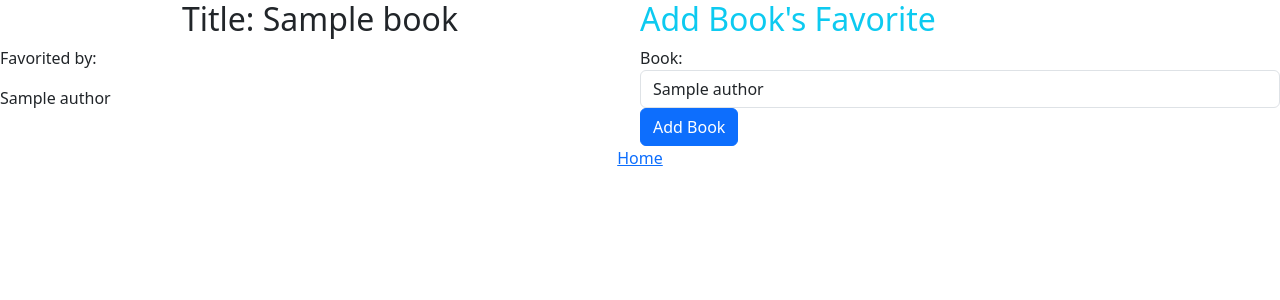
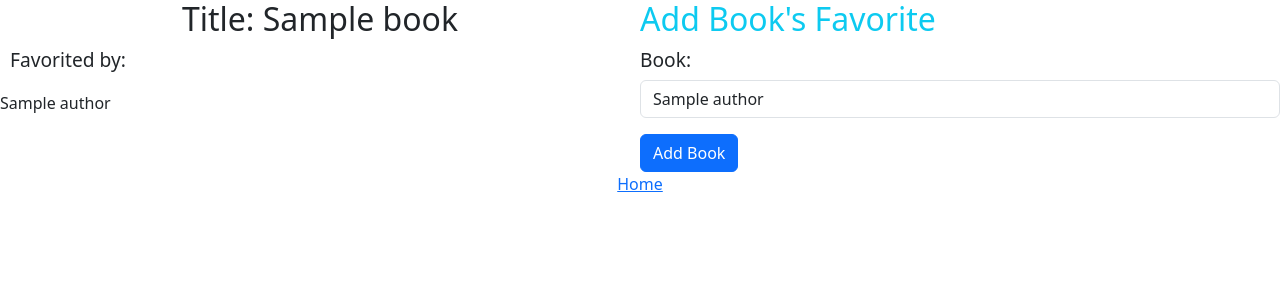
Before and after one commit to Brando129/books, a Python web app: template flask_app/templates/show_books.html in a window 1280 px wide. Shown: the top 300 px of the page. Run offline with Jinja, Linux system fonts and the light colour scheme; the template is opened without the code that fills it: most values are stand-ins (such as "Sample title", 1, 10 or a date in 2020).

Commit message:
fixed show_books route/ working on css

```diff
--- a/flask_app/controllers/controllers_books.py
+++ b/flask_app/controllers/controllers_books.py
@@ -20,7 +20,7 @@ def create_book():
     return redirect('/books')
 
 # Route for ...
-@app.route('/book/<int:id>')
+@app.route('/books/<int:id>')
 def show_book(id):
     data = {
         "id": id
--- a/flask_app/static/css/style.css
+++ b/flask_app/static/css/style.css
@@ -22,3 +22,14 @@
     color: gold;
     font-size: larger;
 }
+
+/* show_books HTML */
+.book_label {
+    font-size: larger;
+    margin-bottom: 5px;
+}
+
+.fav_by {
+    font-size: larger;
+    margin-left: 10px;
+}
--- a/flask_app/templates/show_books.html
+++ b/flask_app/templates/show_books.html
@@ -14,7 +14,7 @@
     <div class="d-flex justify-content-around flex-wrap">
         <div class="col-6">
             <h2 class="text-center">Title: {{book.title}}</h2>
-            <p>Favorited by:</p>
+            <p class="fav_by">Favorited by:</p>
             {% for author in book.authors_who_favorited %}
                 <p>{{author.name}}</p>
             {% endfor %}
@@ -23,14 +23,14 @@
             <h2 class="text-info">Add Book's Favorite</h2>
             <input type="hidden" name="book_id" value="{{book.id}}">
             <div class="form-group">
-                <label for="author_id">Book:</label>
+                <label class="book_label" for="author_id">Book:</label>
                 <select name="author_id" class="form-control">
                     {% for author in unfavorited_authors %}
                         <option value="{{author.id}}">{{author.name}}</option>
                     {% endfor %}
                 </select>
             </div>
-            <input type="submit" value="Add Book" class="btn btn-primary">
+            <input type="submit" value="Add Book" class="btn btn-primary mt-3">
         </form>
         <a href="/">Home</a>
     </div>
```
